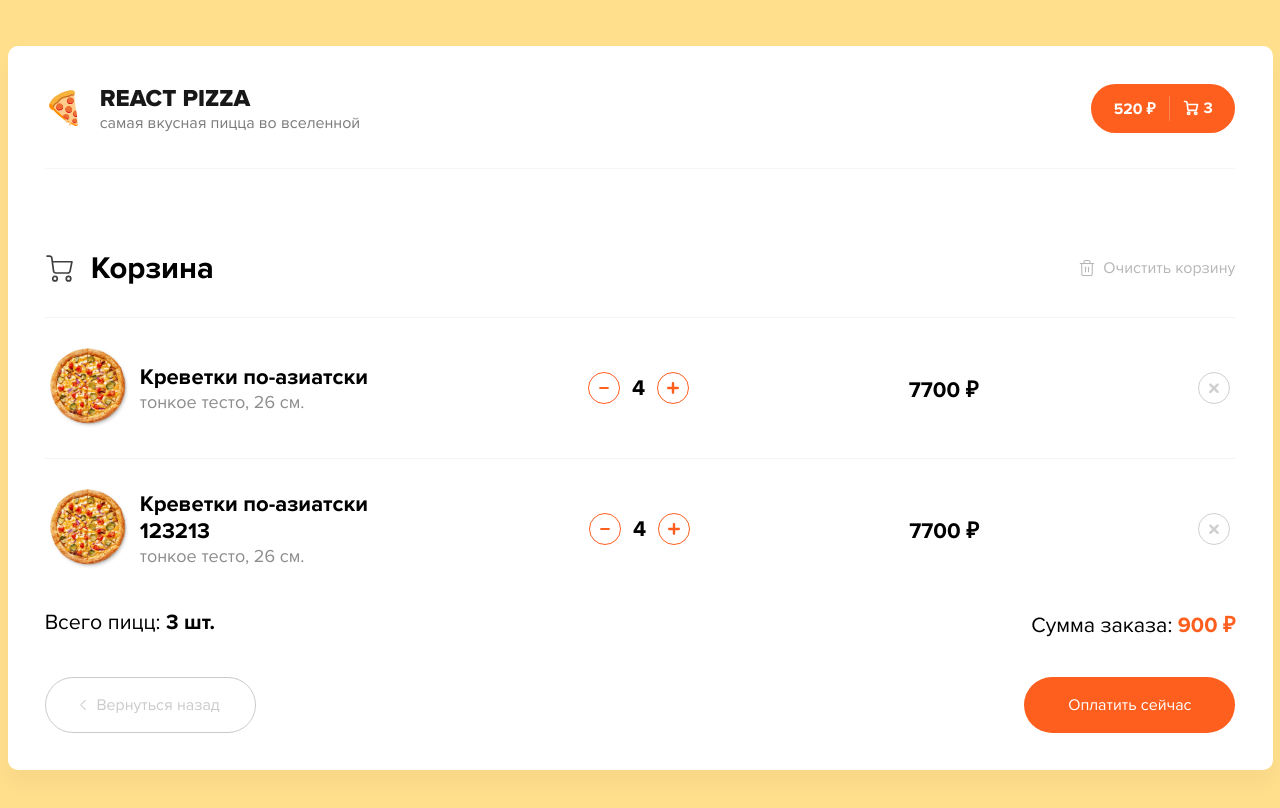
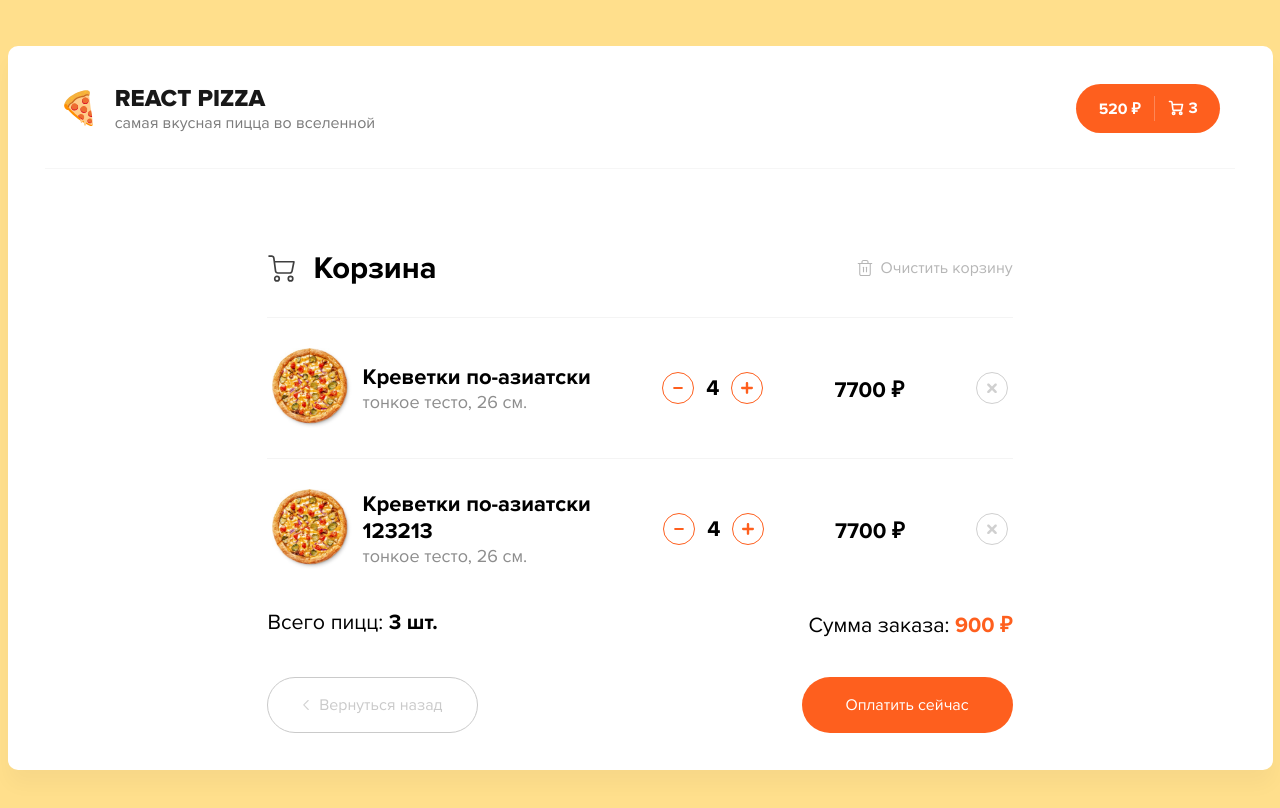
Before and after one commit to brokuka/Adaptive-for-react-apps, a website: page react-pizza/src/cart.html in a window 1280 px wide. Drawn offline with nearby package versions, Linux system fonts and the light colour scheme; files that its build step writes are made by us from their sources; files whose address does not match are found by name.

Commit message:
add .containers

```diff
--- a/react-pizza/src/assets/scss/style.scss
+++ b/react-pizza/src/assets/scss/style.scss
@@ -37,6 +37,17 @@ body {
     box-shadow: 0px 15px 20px rgba($black, 0.03);
 }
 
+.container {
+    max-width: 100%;
+    width: #{$container}px;
+    margin: 0 auto;
+    padding: 0 #{math.div($containerPadding, 2)}px;
+}
+
+.container-sm {
+    @include adaptiveValue(width, 851, 320, 1);
+}
+
 /* Blocks */
 @import "./blocks/header";
 @import "./blocks/btn";
```
